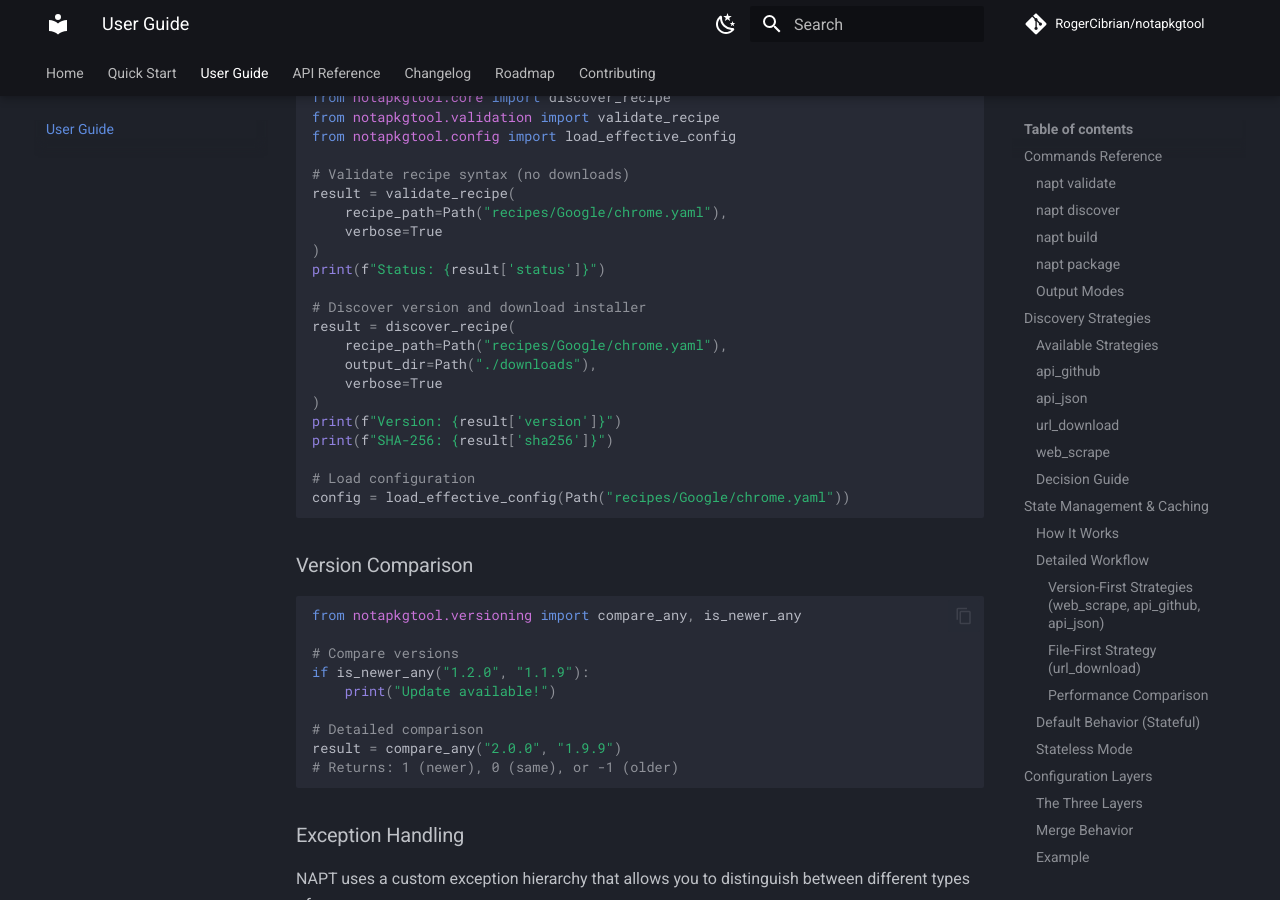
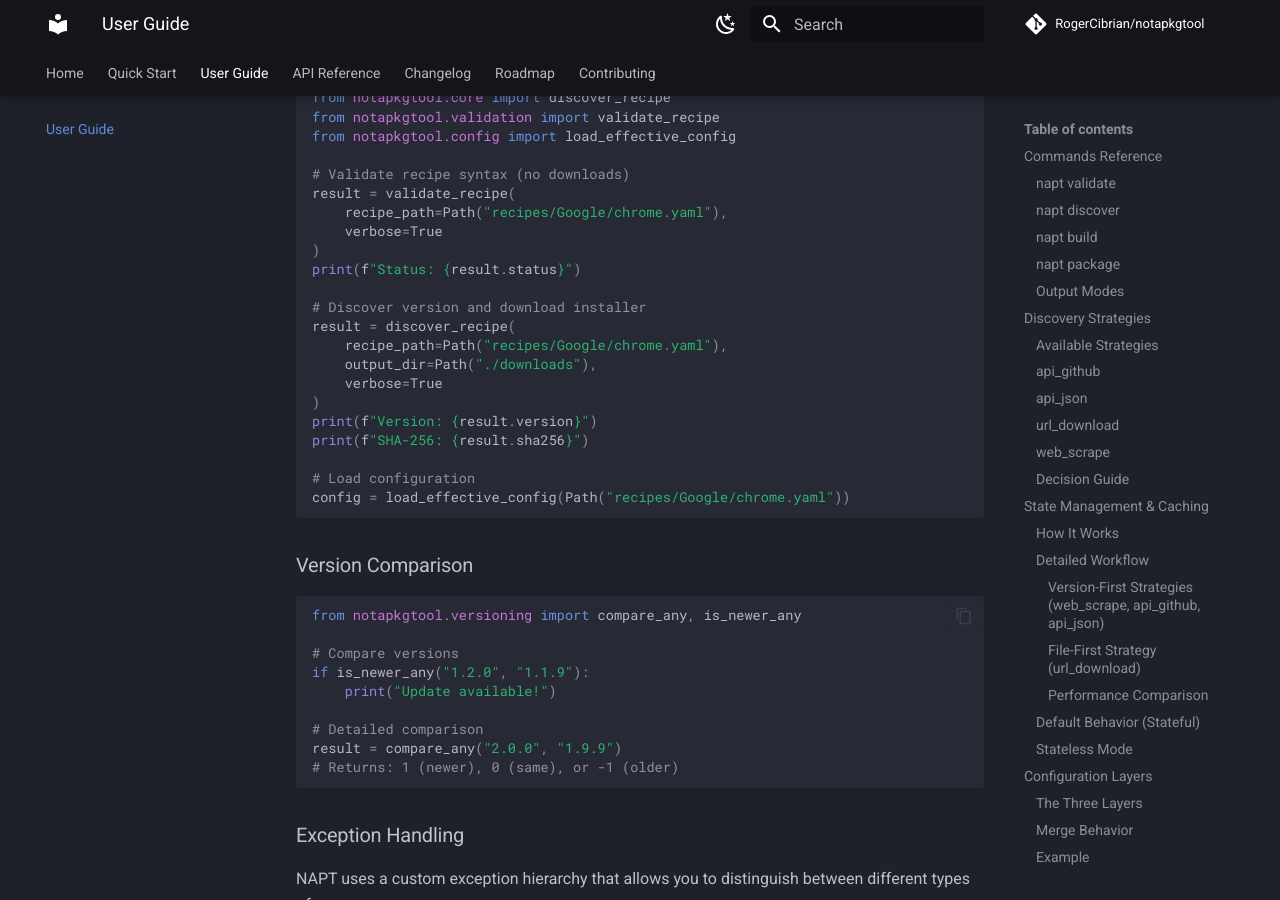
Before and after one commit to RogerCibrian/notapkgtool, an MkDocs documentation site: the page built from docs/user-guide.md, in a window 1280 px wide and 900 px high, scrolled down 12617 px. Built offline with MkDocs 1.6.1 and Material for MkDocs 9.7.7, drawn with Linux system fonts in a browser that asks for light colours; comment, search, counter and statistics services are not loaded.

```diff
--- a/docs/user-guide.md
+++ b/docs/user-guide.md
@@ -446,7 +446,7 @@ result = validate_recipe(
     recipe_path=Path("recipes/Google/chrome.yaml"),
     verbose=True
 )
-print(f"Status: {result['status']}")
+print(f"Status: {result.status}")
 
 # Discover version and download installer
 result = discover_recipe(
@@ -454,8 +454,8 @@ result = discover_recipe(
     output_dir=Path("./downloads"),
     verbose=True
 )
-print(f"Version: {result['version']}")
-print(f"SHA-256: {result['sha256']}")
+print(f"Version: {result.version}")
+print(f"SHA-256: {result.sha256}")
 
 # Load configuration
 config = load_effective_config(Path("recipes/Google/chrome.yaml"))
```
Also changed, not shown: docs/contributing.md (+1 -1 lines).
